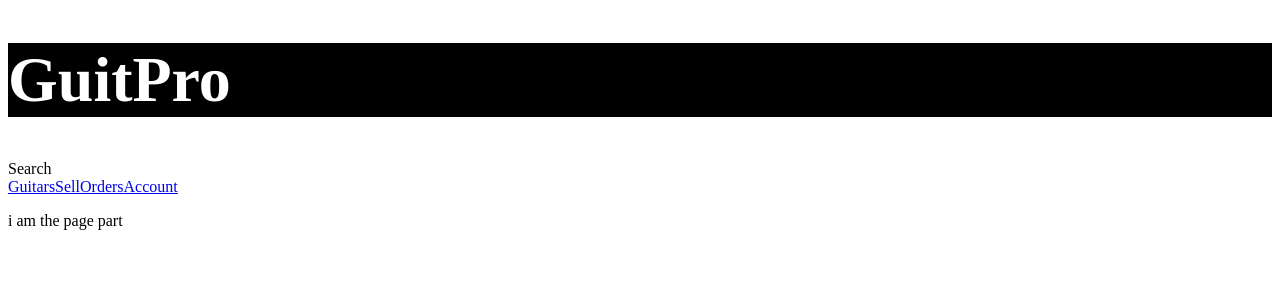
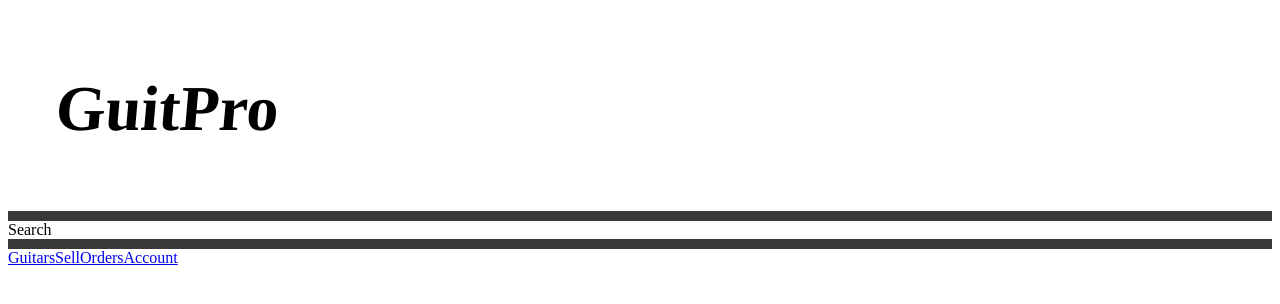
Before and after one commit to AleksKuzmin/GuitPro, a Next.js app: page / in a window 1280 px wide. Shown: the top 304 px of the page. Built offline with nearby package versions, Linux system fonts and the light colour scheme.

Commit message:
basic layout

```diff
--- a/components/Header.js
+++ b/components/Header.js
@@ -3,11 +3,34 @@ import styled from "styled-components";
 import Nav from "./Nav";
 
 const Logo = styled.h1`
-  background: black;
-  color: white;
+  /* background: black; */
+  margin-left: 3rem;
+  color: black;
+  position: relative;
+  z-index: 2;
+  transform: skew(-5deg);
+  a {
+    padding: 1rem 1 rem;
+  }
+`;
+
+const HeaderStyles = styled.header`
+  .bar {
+    border-bottom: 10px solid var(--black, black);
+    display: grid;
+    grid-template-columns: auto 1fr;
+    justify-content: space-between;
+    align-items: center;
+  }
+  .sub-bar {
+    display: grid;
+    grid-template-columns: 1fr auto;
+    border-bottom: 10px solid var(--black, black);
+  }
 `;
 export default function Header() {
   return (
+    <HeaderStyles>
       <header>
         <div className="bar">
           <Logo>
@@ -19,5 +42,6 @@ export default function Header() {
         <div className="sub-bar">Search</div>
         <Nav />
       </header>
+    </HeaderStyles>
   );
 }
--- a/components/Page.js
+++ b/components/Page.js
@@ -1,10 +1,38 @@
 import PropTypes from "prop-types";
+import styled, { createGlobalStyle } from "styled-components";
 import Header from "./Header";
+
+const GlobalStyles = createGlobalStyle`
+   html {
+     --black: #393939;
+     --offWhite: #ededed;
+     --maxWidth: 1000px;
+     --bs 0 12px 24px 0 rgba(0,0,0,0.09);
+     box-sizing: border-box;
+   }
+   *, *:before , *:after {
+     box-sizing: inherit;
+   }
+
+   a:hover {
+     text-decoration: underline;
+   }
+
+`;
+
+const InnerStyles = styled.div`
+
+max.width; var(--maxWidth);
+margin: 0 auto;
+padding: 2rem;
+`;
+
 export default function Page({ children }) {
   return (
     <div>
+      <GlobalStyles />
       <Header />
-      <p>i am the page part</p>
+      <InnerStyles> </InnerStyles>
     </div>
   );
 }
--- a/pages/_app.js
+++ b/pages/_app.js
@@ -1,4 +1,5 @@
 import Page from "../components/Page";
+
 export default function MyApp({ Component, pageProps }) {
   return (
     <Page>
--- a/pages/_document.js
+++ b/pages/_document.js
@@ -4,6 +4,7 @@ export default class MyDocument extends Document {
   render() {
     return (
       <Html lang="en-AU">
+        <Head />
         <body>
           <Main />
           <NextScript />
```
Also changed, not shown: pages/_app.tsx (deleted, +0 -8 lines). Lines whose indentation alone changed are shown as unchanged.
